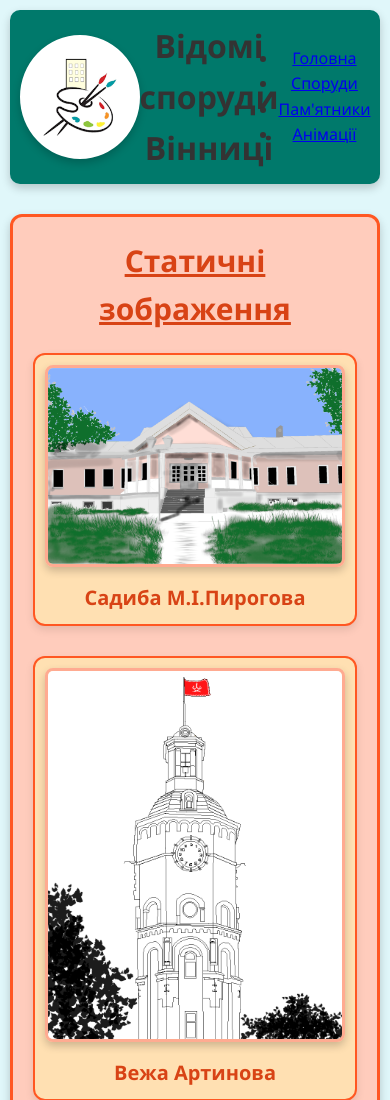
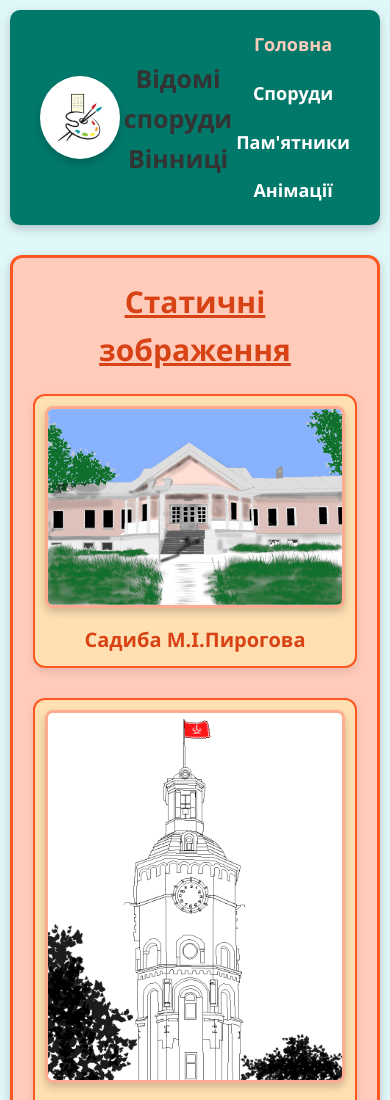
Before and after one commit to DenysKobenda/contest2D, a plain HTML site: page index.html in a window 390 px wide. Shown: the top 1100 px of the page. Drawn offline with Linux system fonts and the light colour scheme.

Commit message:
Update style.css

```diff
--- a/assets/css/style.css
+++ b/assets/css/style.css
@@ -15,10 +15,11 @@ body {
 header {
     display: flex;
     align-items: center;
-    justify-content: center;
+    justify-content: space-between;
     text-align: center;
     margin-bottom: 30px;
     padding: 10px;
+    padding-inline: 30px;
     background-color: #00796b;
     border-radius: 10px;
     box-shadow: 0 4px 10px rgba(0, 0, 0, 0.2);
@@ -41,6 +42,12 @@ header {
     box-shadow: 0 4px 10px rgba(0, 0, 0, 0.2);
 }
 
+h1 {
+    padding-left: 330px;
+    font-variant: all-petite-caps;
+    font-size: 35px;
+}
+
 h2 {
     font-size: 30px;
     font-variant: all-petite-caps;
@@ -49,6 +56,33 @@ h2 {
     color: #d84315;
     text-decoration: underline;
     font-weight: bold;
+}
+
+nav ul {
+    display: flex;
+    list-style-type: none;
+    margin: 0;
+    padding: 0;
+    font-size: 20px;
+    font-variant: all-petite-caps;
+}
+
+nav ul li {
+    margin: 0 5px;
+}
+
+nav ul li a {
+    text-decoration: none;
+    color: white;
+    font-weight: bold;
+}
+
+nav ul li.selected a {
+    color: #ffccbc;
+}
+
+nav ul li a:hover {
+    color: #ffccbc;
 }
 
 .image-column {
@@ -112,7 +146,7 @@ figcaption {
     }
 
     .logo {
-        width: 120px;
+        width: 80px;
     }
 
     img {
@@ -127,4 +161,20 @@ figcaption {
         padding: 10px;
         border-width: 2px;
     }
+
+    nav ul {
+        flex-direction: column;
+        align-items: center;
+        font-size: 18px;
+    }
+
+    nav ul li {
+        margin: 10px 0;
+    }
+
+    h1 {
+        padding-left: 0;
+        font-size: 25px;
+        text-align: center;
+    }
 }
```
